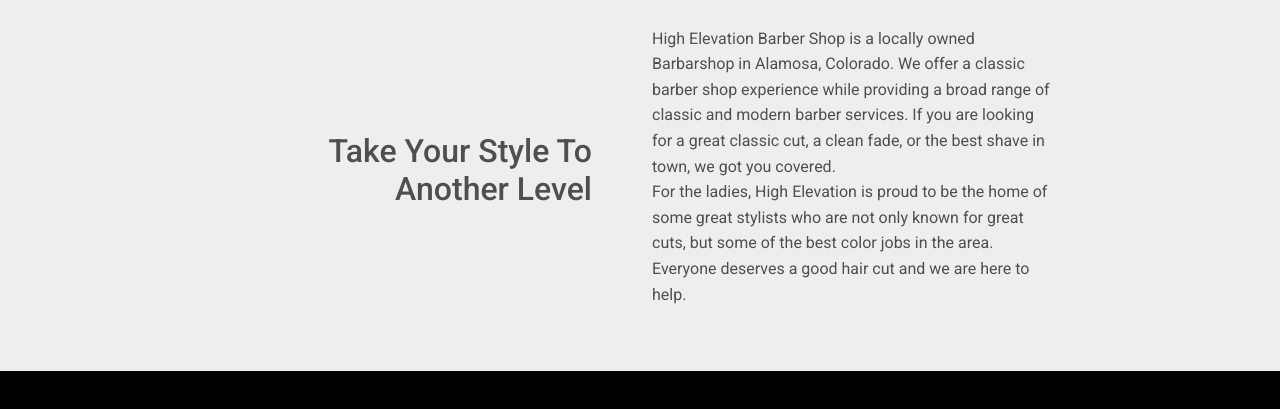
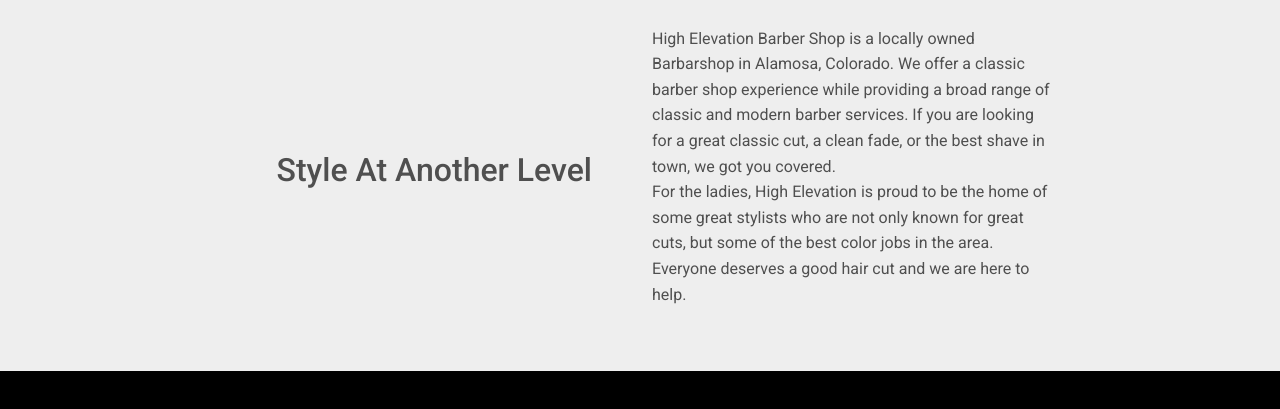
Before and after one commit to tsunamham/HighElevation, a website: page index.html in a window 1280 px wide. Shown: the part 681-1090 px from the top of the page. Drawn offline with Linux system fonts and the light colour scheme.

Commit message:
Update index.html

```diff
--- a/index.html
+++ b/index.html
@@ -90,7 +90,7 @@
         <div class="container-fluid">
           <div class="row justify-content-center align-items-center">
             <div class="col-md-4 text-right pr-5">
-              <h2>Take Your Style To Another Level</h2>
+              <h2>Style At Another Level</h2>
             </div>
             <div class="col-md-4">
               <p>
```
